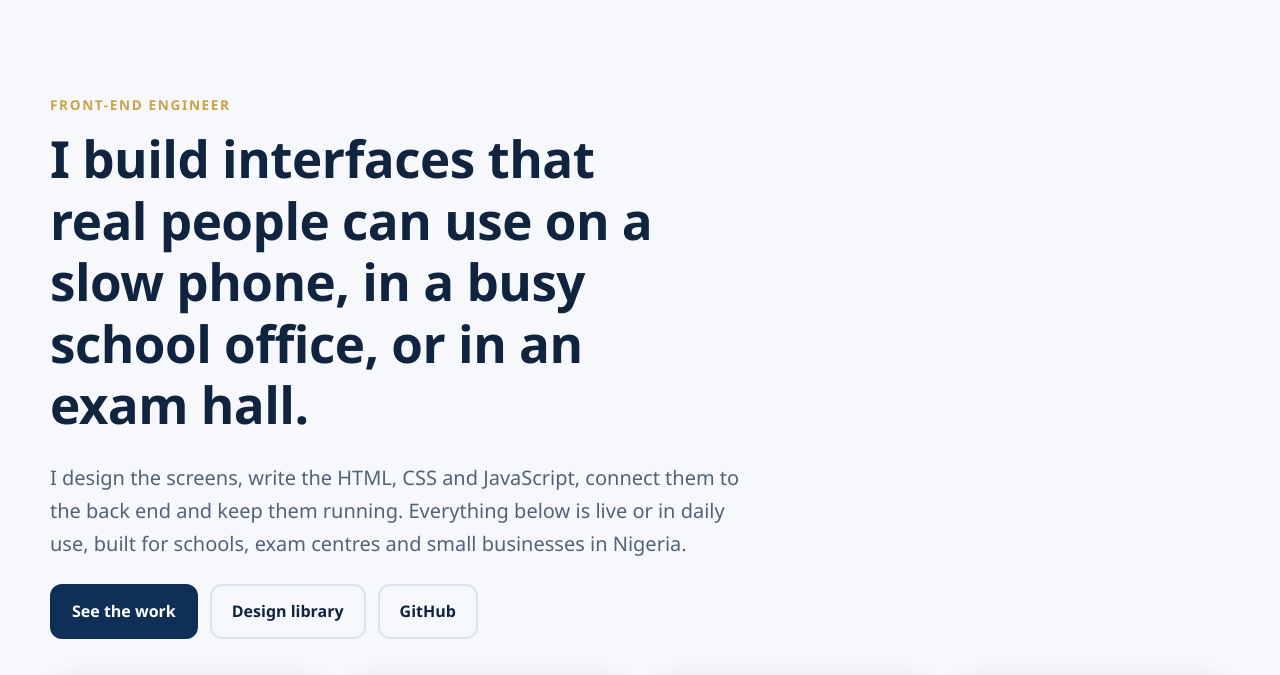
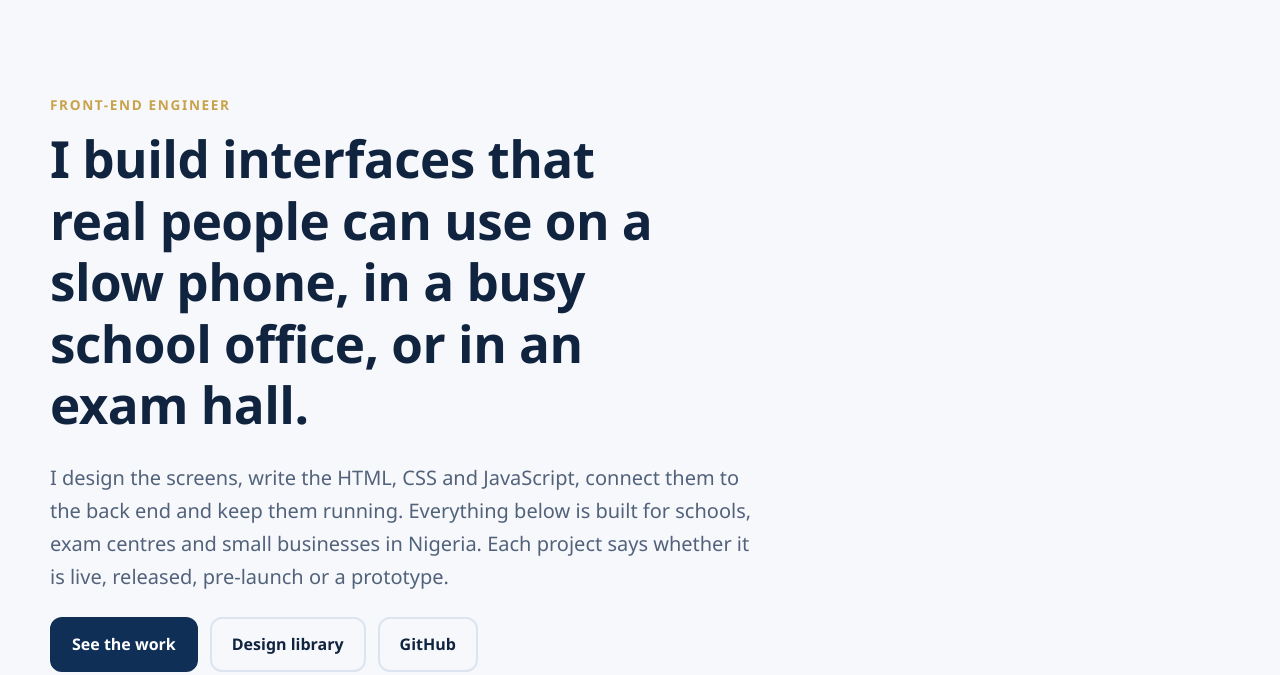
Before and after one commit to ikjoel/portfolio, a plain HTML site: page docs/index.html in a window 1280 px wide. Shown: the part 67-742 px from the top of the page. Drawn offline with Linux system fonts and the light colour scheme.

Commit message:
Hero wording: say each project's status instead of calling all live

```diff
--- a/docs/index.html
+++ b/docs/index.html
@@ -25,7 +25,7 @@
   <section class="hero wrap">
     <p class="eyebrow">Front-End Engineer</p>
     <h1>I build interfaces that real people can use on a slow phone, in a busy school office, or in an exam hall.</h1>
-    <p class="lede">I design the screens, write the HTML, CSS and JavaScript, connect them to the back end and keep them running. Everything below is live or in daily use, built for schools, exam centres and small businesses in Nigeria.</p>
+    <p class="lede">I design the screens, write the HTML, CSS and JavaScript, connect them to the back end and keep them running. Everything below is built for schools, exam centres and small businesses in Nigeria. Each project says whether it is live, released, pre-launch or a prototype.</p>
     <div class="cta">
       <a class="btn" href="#work">See the work</a>
       <a class="btn ghost" href="design-library.html">Design library</a> <a class="btn ghost" href="https://github.com/ikjoel">GitHub</a>
```
